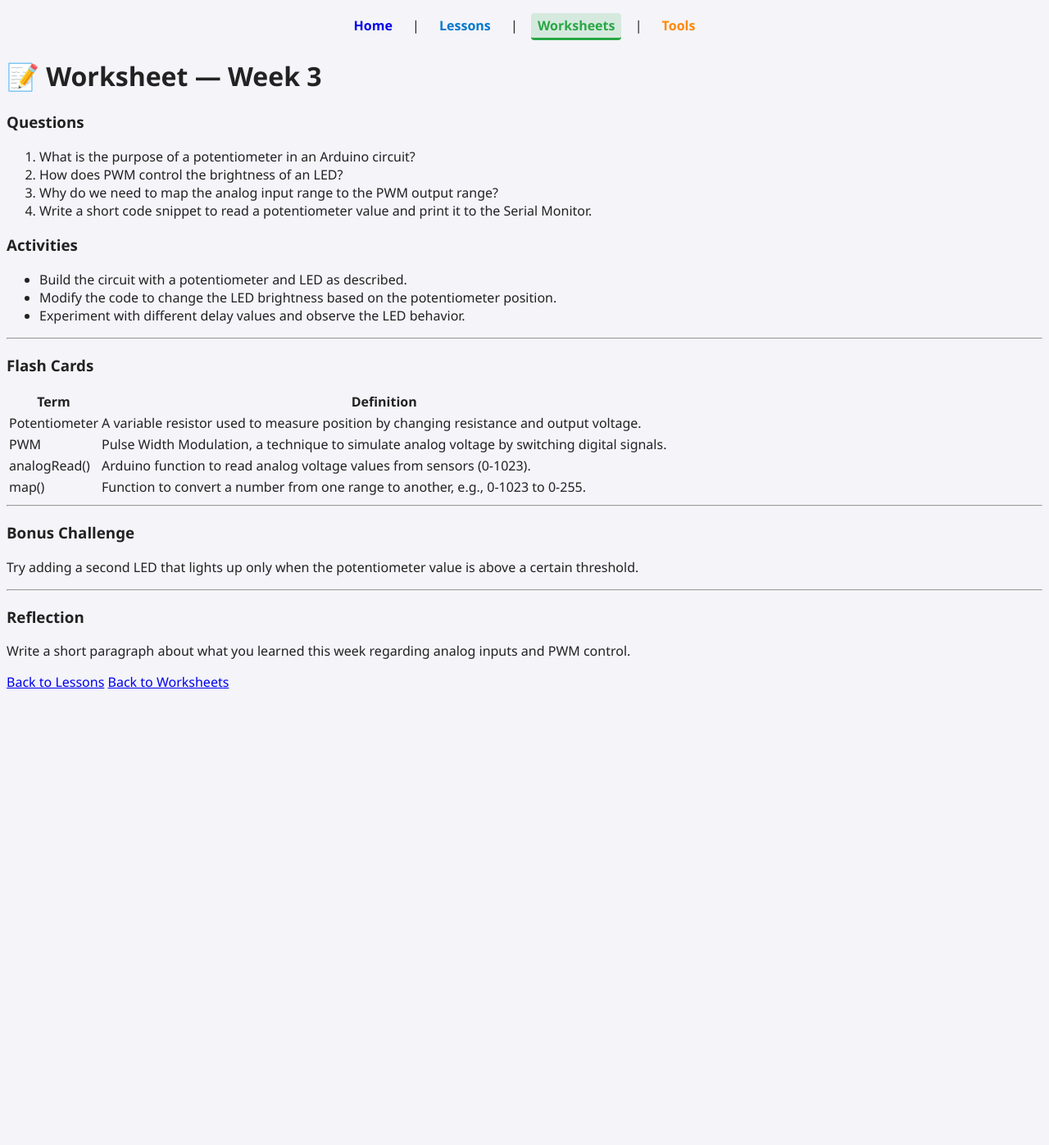
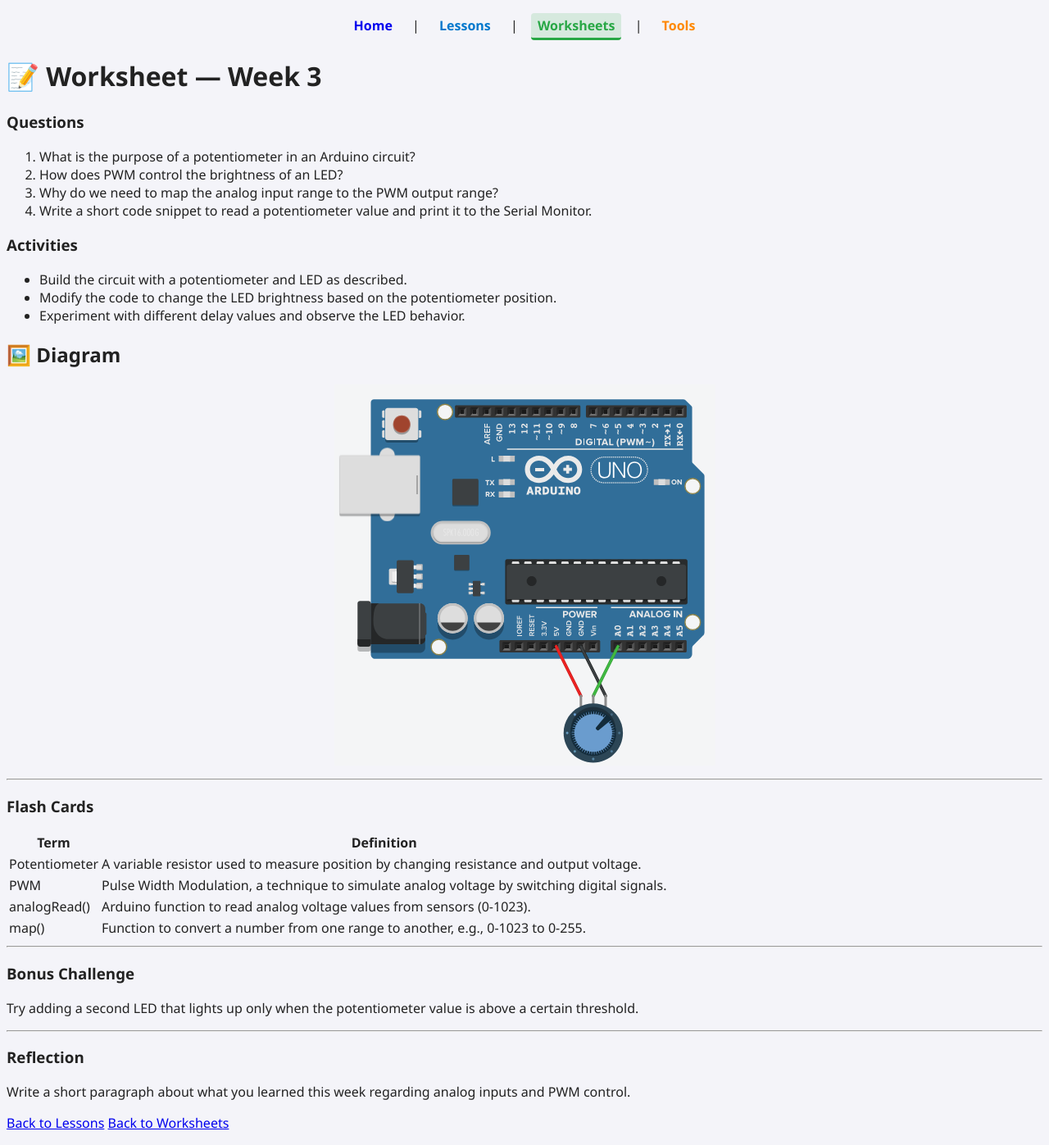
Before and after one commit to ImMrHh/arduino.journey, a Jekyll site: the page built from worksheets/week3-worksheet.md, in a window 1280 px wide. Shown: the whole page at 82% size. Built offline with Jekyll 4.4.1, drawn with Linux system fonts in a browser that asks for light colours; our own code applies the rules of GitHub Pages for plain Markdown files; before the commit the page ends 900 px from its top, so only the background shows below that.

Commit message:
image adding

```diff
--- a/worksheets/week3-worksheet.md
+++ b/worksheets/week3-worksheet.md
@@ -12,6 +12,9 @@
 * Build the circuit with a potentiometer and LED as described.
 * Modify the code to change the LED brightness based on the potentiometer position.
 * Experiment with different delay values and observe the LED behavior.
+
+## 🖼️ Diagram
+![Wiring diagram showing potentiometer connected to 5v, GND and Analogue pin 0](../images/week3-wiring.png){: style="max-width:600px; display:block; margin:1em auto;" }
 
 ---
 
```
Also changed, not shown: lessons/week3.md (+3 -1 lines), images/week3-wiring.png (added).
